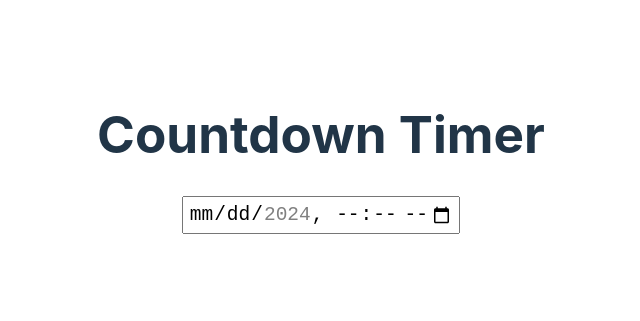
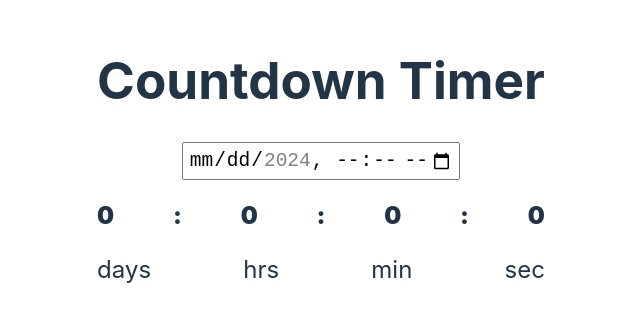
Before and after one commit to nimishgo/countdown-timer, a React (Vite) app: page / in a window 1280 px wide. Shown: the part 247-568 px from the top of the page, without its empty margins (319-959 px from the left). Built offline with nearby package versions, Linux system fonts and the light colour scheme.

Commit message:
add: countdown display

```diff
--- a/src/App.css
+++ b/src/App.css
@@ -45,3 +45,18 @@
     padding: 5px;
     font-size: 1.5em;
 }
+
+.countdown_display {
+  display : flex;
+  justify-content: space-between;
+  align-items: center;
+  height: 3em;
+  font-weight: 900;
+  font-size: 1.5em;
+}
+
+.countdown_legend {
+  display : flex;
+  justify-content: space-between;
+  font-size: 1.5em;
+}
--- a/src/App.jsx
+++ b/src/App.jsx
@@ -1,13 +1,22 @@
 import { useState } from "react";
 import Datepicker from "./components/Datepicker";
+import DisplayTimer from "./components/DisplayTimer";
 import "./App.css";
 
 function App() {
-  const [selected, onSelected] = useState(null);
+  const [selected, setSelectedDate] = useState(null);
+  const [timer, setTimer] = useState({
+    days: 0,
+    hours: 0,
+    minutes: 0,
+    seconds: 0,
+  });
+
   return (
     <div className="container-Body">
       <h1>Countdown Timer</h1>
-      <Datepicker />
+      <Datepicker onSelect={setSelectedDate} />
+      <DisplayTimer {...timer} />
     </div>
   );
 }
--- /dev/null
+++ b/src/components/DisplayTimer.jsx
@@ -0,0 +1,18 @@
+function DisplayTimer({ days, hours, minutes, seconds }) {
+  return (
+    <>
+      <div className="countdown_display">
+        <div>{days}</div>:<div>{hours}</div>:<div>{minutes}</div>:
+        <div>{seconds}</div>
+      </div>
+      <div className="countdown_legend">
+        <div>days</div>
+        <div>hrs</div>
+        <div>min</div>
+        <div>sec</div>
+      </div>
+    </>
+  );
+}
+
+export default DisplayTimer;
```
